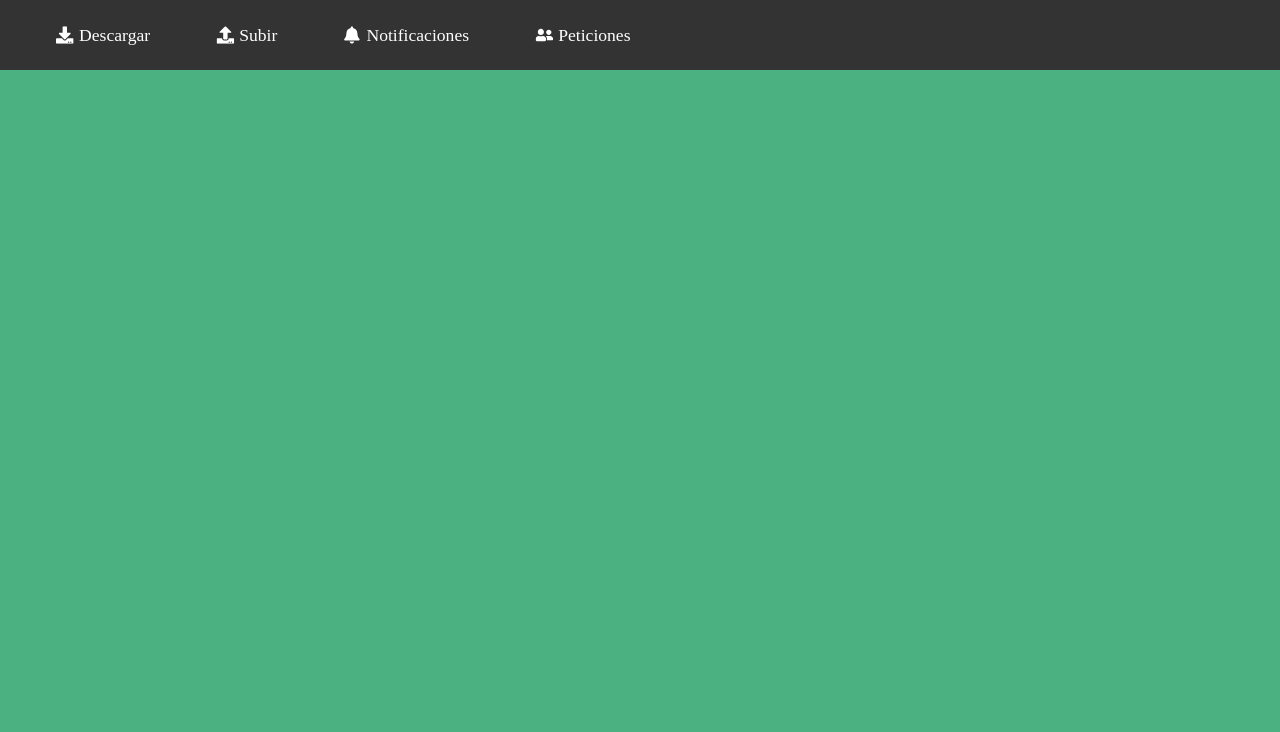
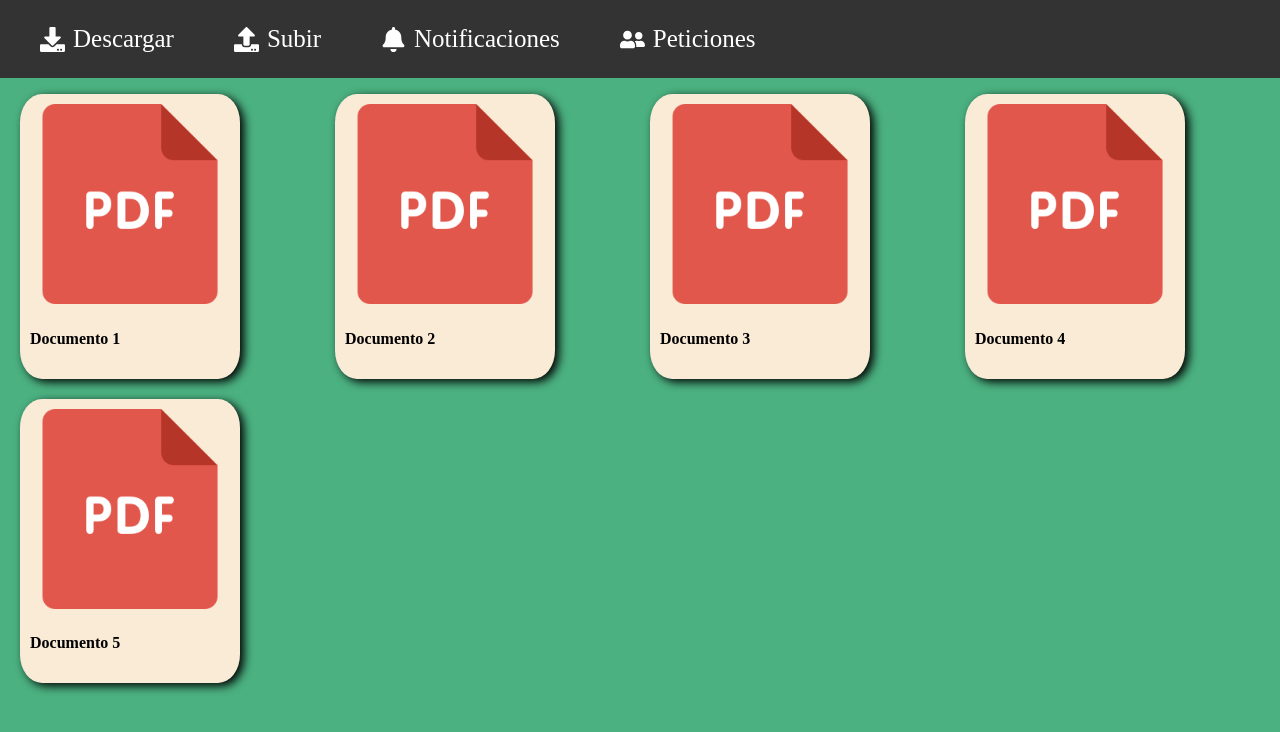
Before and after one commit to jgomezb11/CarpetaCiudadana, a React (Create React App) app in the folder front/: page / in a window 1280 px wide. Shown: the top 732 px of the page. Built offline with nearby package versions, Linux system fonts and the light colour scheme; no server answers.

Commit message:
HomePage Done

```diff
--- a/front/package.json
+++ b/front/package.json
@@ -9,6 +9,7 @@
     "react": "^18.2.0",
     "react-dom": "^18.2.0",
     "react-icons": "^4.9.0",
+    "react-modal": "^3.16.1",
     "react-scripts": "5.0.1",
     "web-vitals": "^2.1.4"
   },
--- a/front/src/Pages/Home/Home.jsx
+++ b/front/src/Pages/Home/Home.jsx
@@ -1,11 +1,13 @@
 import React from 'react';
 import Header from '../../components/Header/Header'
+import DocumentGrid from '../../components/DocumentGrid/DocumentGrid'
 
 function Home() {
   return (
     <div>
       <Header />
-      <h1>Home Page</h1>
+      <DocumentGrid />
+
       {/* Aquí puedes agregar cualquier otro contenido que desees mostrar */}
     </div>
   );
--- /dev/null
+++ b/front/src/components/DocumentGrid/DocumentGrid.css
@@ -0,0 +1,71 @@
+.document-grid-container {
+    padding: 20px;
+  }
+
+  .document-grid {
+    margin-top: 6%;
+    display: grid;
+    grid-template-columns: repeat(auto-fill, minmax(15rem, 1fr));
+    grid-gap: 20px;
+  }
+
+  .document-item {
+    width: 200px;
+    background-color: antiquewhite;
+    border-radius: 10%;
+    padding: 10px;
+    cursor: pointer;
+    transition: transform 0.3s ease;
+    box-shadow: black 4px 3px 10px;
+  }
+
+  .document-item:hover {
+    transform: scale(1.2);
+  }
+
+  .document-item img {
+    width: 100%;
+    height: auto;
+    border-radius: 5px;
+  }
+
+  .modal {
+    position: fixed;
+    top: 30%;
+    left: 25%;
+    width: 50%;
+    display: block;
+    justify-content: center;
+    align-items: center;
+  }
+
+  .modal-content {
+    background-color: #fff;
+    padding: 20px;
+    max-width: 100%;
+    text-align: center;
+    border-radius: 10%;
+    box-shadow: black 30px 30px 100px;
+  }
+
+  .modal h3 {
+    margin-bottom: 10px;
+  }
+
+  .modal p {
+    margin-bottom: 20px;
+  }
+
+  .modal button {
+    background-color: #4285f4;
+    color: #fff;
+    border: none;
+    border-radius: 5px;
+    padding: 10px 20px;
+    cursor: pointer;
+    transition: background-color 0.3s ease;
+  }
+
+  .modal button:hover {
+    background-color: #3367d6;
+  }
--- /dev/null
+++ b/front/src/components/DocumentGrid/DocumentGrid.jsx
@@ -0,0 +1,81 @@
+import React, { useState, useEffect } from 'react';
+import Modal from 'react-modal';
+import pdfLogo from './pdf-logo.png';
+import './DocumentGrid.css';
+
+const DocumentGrid = ({ userId }) => {
+    const [documents, setDocuments] = useState([
+        { id: 1, title: 'Documento 1', description: 'Descripción del documento 1' },
+        { id: 2, title: 'Documento 2', description: 'Descripción del documento 2' },
+        { id: 3, title: 'Documento 3', description: 'Descripción del documento 3' },
+        { id: 4, title: 'Documento 4', description: 'Descripción del documento 4' },
+        { id: 5, title: 'Documento 5', description: 'Descripción del documento 5' }
+    ]);
+    const [selectedDocument, setSelectedDocument] = useState(null);
+    const [modalOpen, setModalOpen] = useState(false);
+
+    const fetchDocuments = async () => {
+        try {
+            const response = await fetch('URL_DEL_API', {
+                method: 'POST',
+                headers: {
+                    'Content-Type': 'application/json',
+                },
+                body: JSON.stringify({
+                    // Datos del usuario para la petición POST
+                    // ...
+                }),
+            });
+
+            if (response.ok) {
+                const data = await response.json();
+                setDocuments(data);
+            } else {
+                console.error('Error al obtener los documentos:', response.statusText);
+            }
+        } catch (error) {
+            console.error('Error al realizar la petición:', error);
+        }
+    };
+
+    useEffect(() => {
+        fetchDocuments();
+    }, []);
+
+    const handleDocumentClick = (document) => {
+        setSelectedDocument(document);
+        setModalOpen(true);
+    };
+
+    const closeModal = () => {
+        setModalOpen(false);
+    };
+
+    return (
+        <div className="document-grid-container">
+            <div className="document-grid">
+                {documents.map((document) => (
+                    <div
+                        key={document.id}
+                        className="document-item"
+                        onClick={() => handleDocumentClick(document)}
+                    >
+                        <img src={pdfLogo} alt="PDF" />
+                        <h4>{document.title}</h4>
+                    </div>
+                ))}
+            </div>
+            {selectedDocument && (
+                <Modal className="modal" isOpen={modalOpen} onClose={closeModal}>
+                    <div className="modal-content">
+                        <h3>{selectedDocument.title}</h3>
+                        <p>{selectedDocument.description}</p>
+                        <button onClick={closeModal}>Cerrar</button>
+                    </div>
+                </Modal>
+            )}
+        </div>
+    );
+};
+
+export default DocumentGrid;
--- a/front/src/components/Header/Header.css
+++ b/front/src/components/Header/Header.css
@@ -1,6 +1,5 @@
 .header {
     background-color: #333;
-    padding: 10px;
     position: fixed;
     top: 0;
     width: 100%;
@@ -9,7 +8,7 @@
 
 .navbar {
     display: flex;
-    transform: scale(1.1);
+    font-size: 25px;
 }
 
 .nav-menu {
@@ -18,7 +17,7 @@
 }
 
 .nav-item {
-    margin-left: 60px;
+    margin-right: 60px;
 }
 
 .nav-link:hover {
@@ -33,5 +32,5 @@
 }
 
 .nav-icon {
-    margin-right: 5px;
+    margin-right: 8px;
 }
```
Also changed, not shown: front/src/components/DocumentGrid/pdf-logo.png (added), 1 other file (tests, documents, lock files or other folders).
